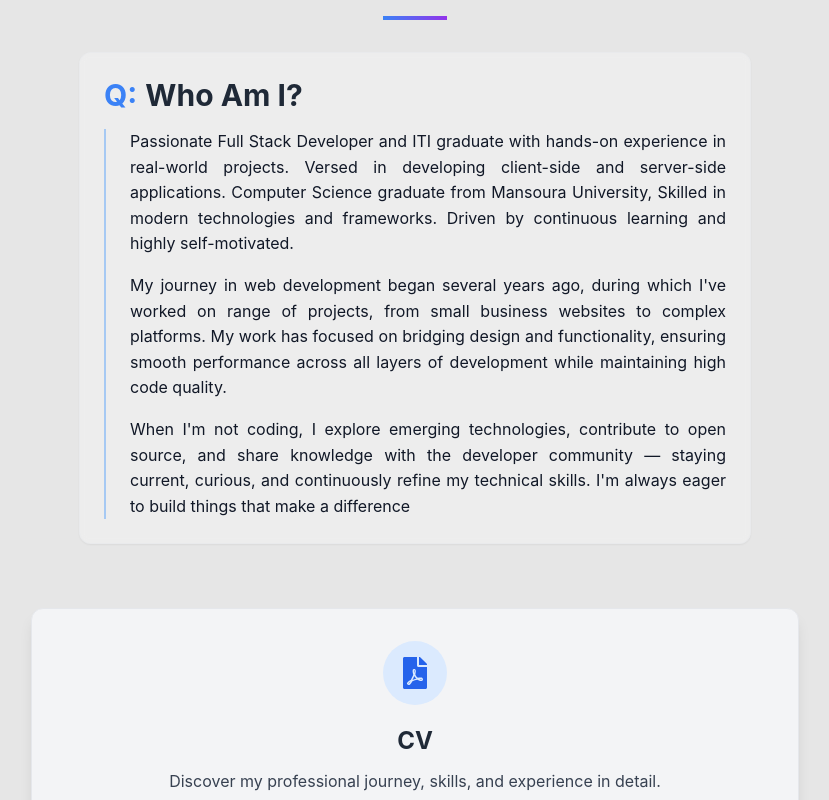
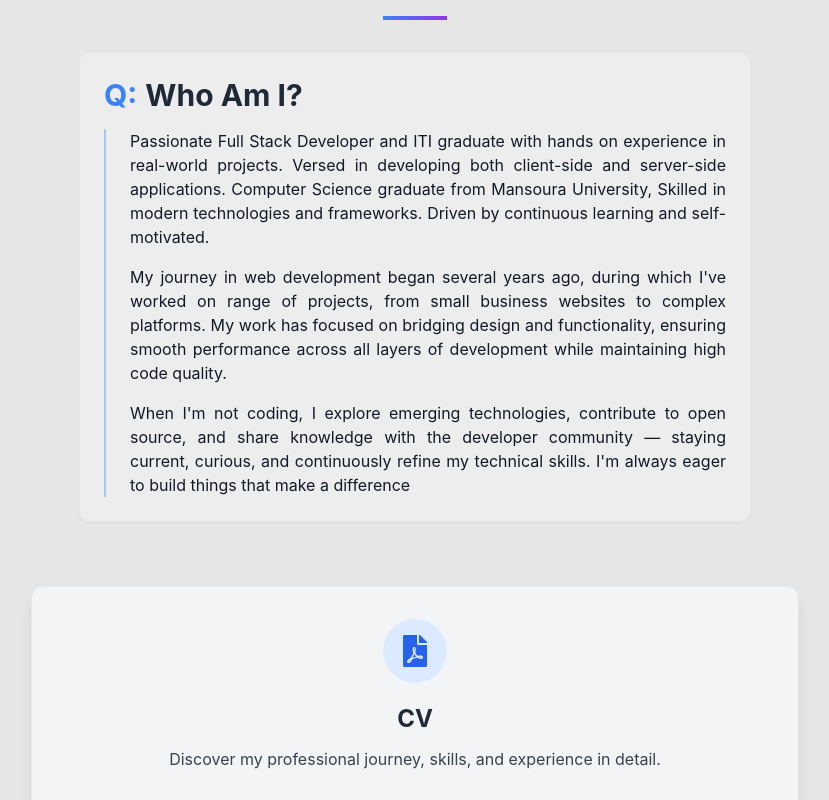
Before and after one commit to iSamerRizq74/Portfolio, a React (Vite) app: page / in a window 1280 px wide. Shown: the part 900-1700 px from the top of the page, without its empty margins (225-1054 px from the left). Built offline with nearby package versions, Linux system fonts and the light colour scheme.

Commit message:
improvements

```diff
--- a/src/components/About.jsx
+++ b/src/components/About.jsx
@@ -78,21 +78,21 @@ const About = ({ currentLanguage = 'EN' }) => {
                   {currentLanguage === 'FR' ? 'Qui suis-je ?' : currentLanguage === 'AR' ? 'من أنا؟' : 'Who Am I?'}
                 </h3>
                 <div className="pl-6 border-l-2 border-blue-400/50">
-                  <p className="text-justify">
+                  <p className="text-justify text-sm sm:text-base">
                     {currentLanguage === 'FR'
                       ? "Développeur Full Stack passionné, diplômé de l'ITI et de la Faculté des Sciences Informatiques de Mansoura, avec une expérience pratique sur des projets réels. Maîtrisant le développement front-end et back-end, ainsi que les technologies modernes et frameworks fort. Motivé, curieux et en apprentissage continu."
                       : currentLanguage === 'AR'
                         ? 'أنا مطور ويب شامل شغوف وخريج معهد تكنولوجيا المعلومات، أمتلك خبرة عملية من خلال المشاركة في مشاريع واقعية. متمكّن من تطوير تطبيقات الواجهة الأمامية والخلفية. خريج كلية الحاسبات والمعلومات من جامعة المنصورة، ومهاراتي تشمل التعامل مع التقنيات والأُطر الحديثة. مدفوع بشغف التعلم المستمر ودافع ذاتي عالٍ.'
-                        : "Passionate Full Stack Developer and ITI graduate with hands-on experience in real-world projects. Versed in developing client-side and server-side applications. Computer Science graduate from Mansoura University, Skilled in modern technologies and frameworks. Driven by continuous learning and highly self-motivated."}
+                        : "Passionate Full Stack Developer and ITI graduate with hands on experience in real-world projects. Versed in developing both client-side and server-side applications. Computer Science graduate from Mansoura University, Skilled in modern technologies and frameworks. Driven by continuous learning and self-motivated."}
                   </p>
-                  <p className="text-justify mt-4">
+                  <p className="text-justify mt-4 text-sm sm:text-base">
                     {currentLanguage === 'FR'
                       ? "Mon parcours en développement web a débuté il y a plusieurs années, au cours desquelles j'ai réalisé divers projets innovants, allant de sites pour petites entreprises à des plateformes complexes. Je m'attache toujours à relier design et fonctionnalité, en assurant des performances fluides et un code de haute qualité."
                       : currentLanguage === 'AR'
                         ? 'بدأت رحلتي في مجال تطوير الويب منذ عدة سنوات، وخلالها عملت على مجموعة متنوعة من المشاريع، من مواقع الشركات الصغيرة إلى المنصّات الإلكترونية المعقّدة. ركّز عملي على الربط بين التصميم والوظائف البرمجية، مع ضمان أداء سلس عبر جميع طبقات التطوير والحفاظ على جودة عالية في كتابة الكود.'
                         : "My journey in web development began several years ago, during which I've worked on range of projects, from small business websites to complex platforms. My work has focused on bridging design and functionality, ensuring smooth performance across all layers of development while maintaining high code quality."}
                   </p>
-                  <p className="text-justify mt-4">
+                  <p className="text-justify mt-4 text-sm sm:text-base">
                     {currentLanguage === 'FR'
                       ? "Lorsque je ne code pas, j'explore les technologies émergentes, pratiques et innovantes, contribue à l'open source et partage mes connaissances avec la communauté des développeurs — restant à jour et en affinant mes compétences techniques. Je suis toujours enthousiaste à l'idée de créer des projets impactants.."
                       : currentLanguage === 'AR'
--- a/src/components/Contact.jsx
+++ b/src/components/Contact.jsx
@@ -57,7 +57,7 @@ const Contact = ({ currentLanguage = 'EN' }) => {
     {
       icon: FiMail,
       label: currentLanguage === 'AR' ? 'البريد الإلكتروني' : 'Email',
-      value: 'samer.baher74@gmail.com',
+      value: 'isamerbaher74@gmail.com',
       color: 'from-blue-600 to-blue-700',
       labelColor: 'text-blue-600 dark:text-blue-400',
       valueColor: 'text-gray-600 dark:text-gray-300',
```
